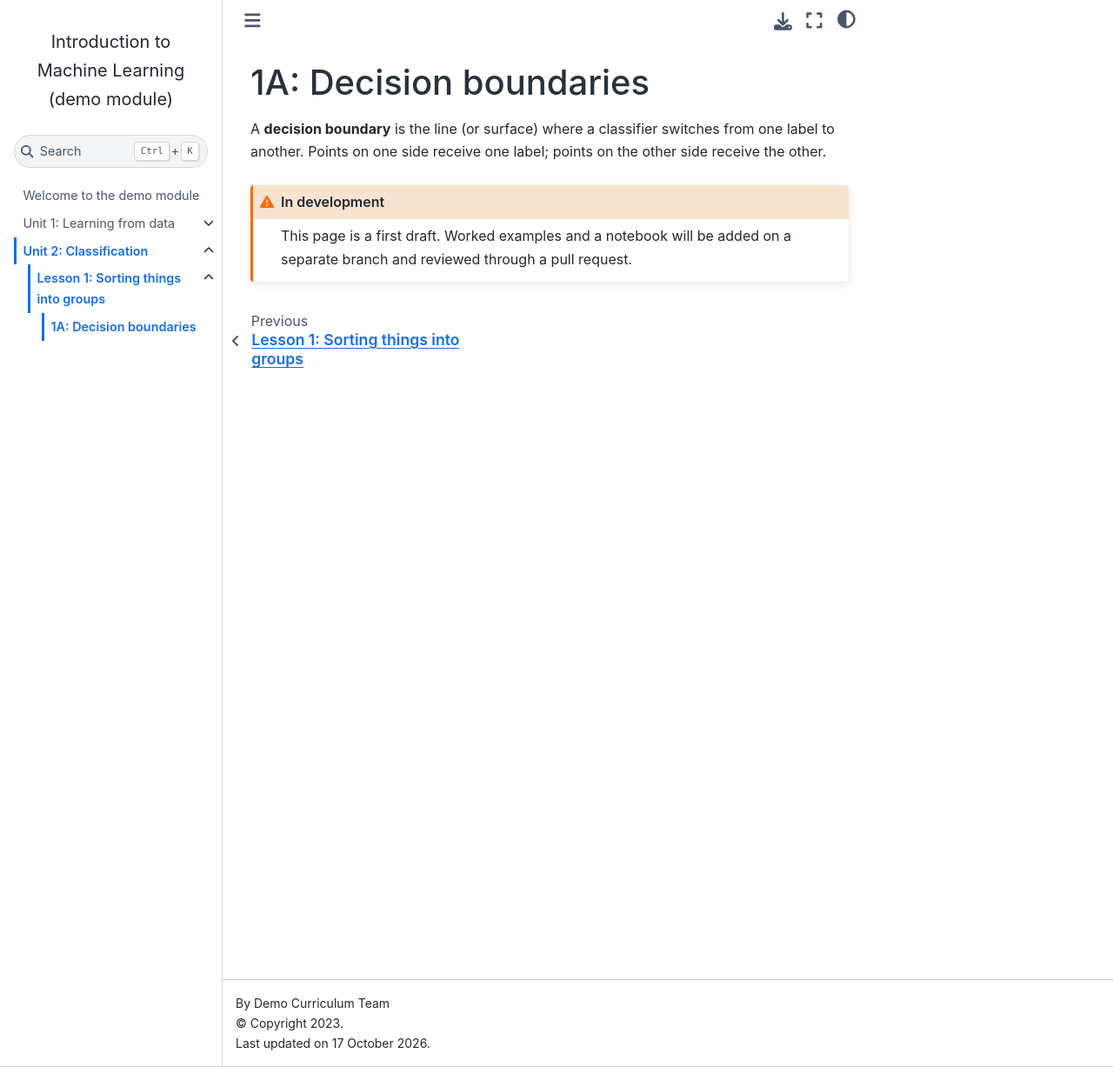
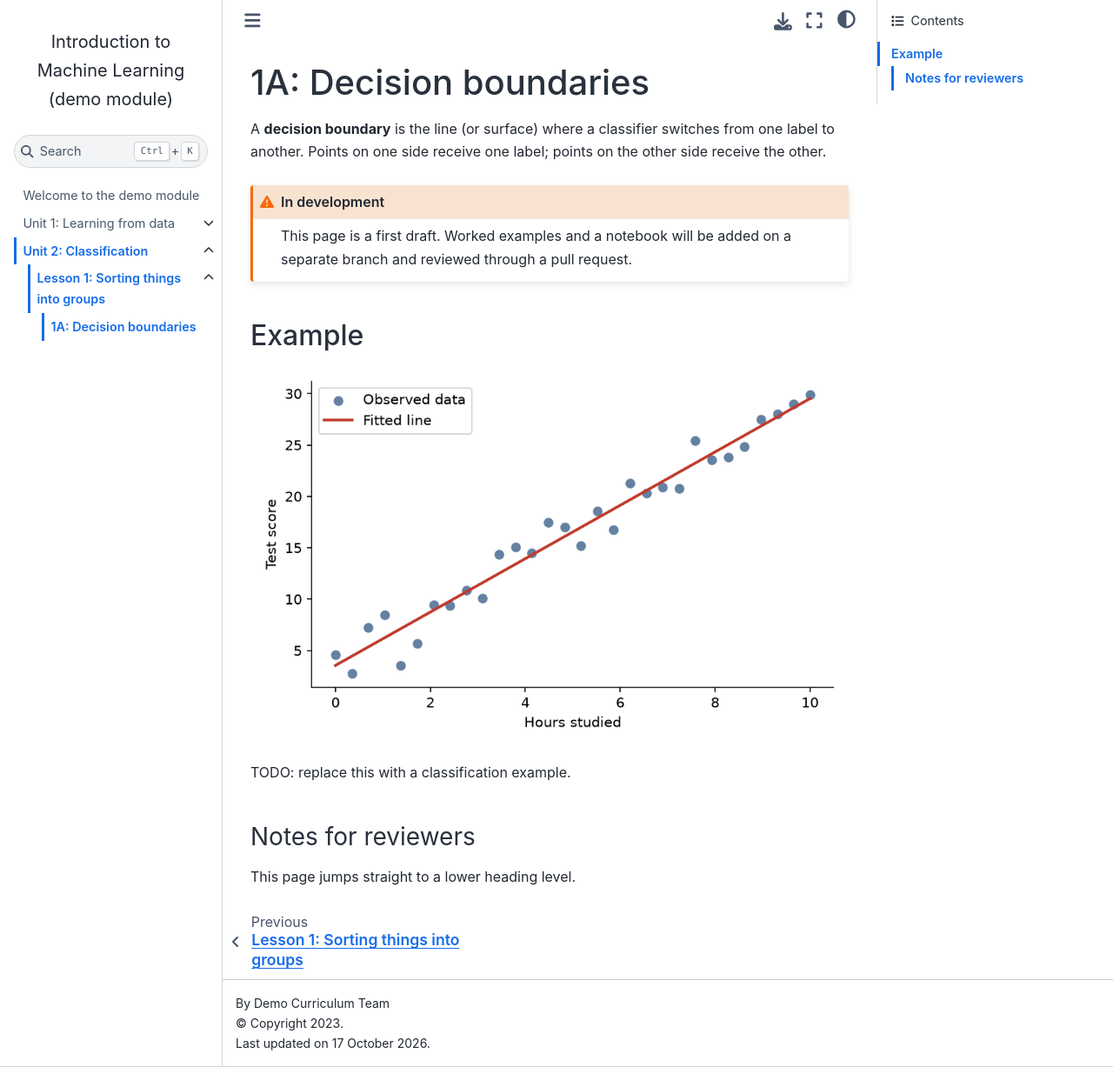
Before and after one commit to deslma/-ALTC_DEMO, a Jupyter Book: the page built from resources/content/unit-2/lesson-1/lesson-1a.md, in a window 1280 px wide and 1227 px high. Shown: the whole window at 87% size. Built offline with Jupyter Book 1.0.4 settings and Sphinx 7.4.7 and the Sphinx Book theme 1.1.4, drawn with Linux system fonts in a browser that asks for light colours.

Commit message:
Add example figure to Unit 2 Lesson 1A (draft)

````diff
--- a/resources/content/unit-2/lesson-1/lesson-1a.md
+++ b/resources/content/unit-2/lesson-1/lesson-1a.md
@@ -6,3 +6,13 @@ A **decision boundary** is the line (or surface) where a classifier switches fro
 :class: caution
 This page is a first draft. Worked examples and a notebook will be added on a separate branch and reviewed through a pull request.
 ```
+
+## Example
+
+![](../../unit-1/unit-1-images/ml-fit-example.png)
+
+TODO: replace this with a classification example.
+
+#### Notes for reviewers
+
+This page jumps straight to a lower heading level.
````
